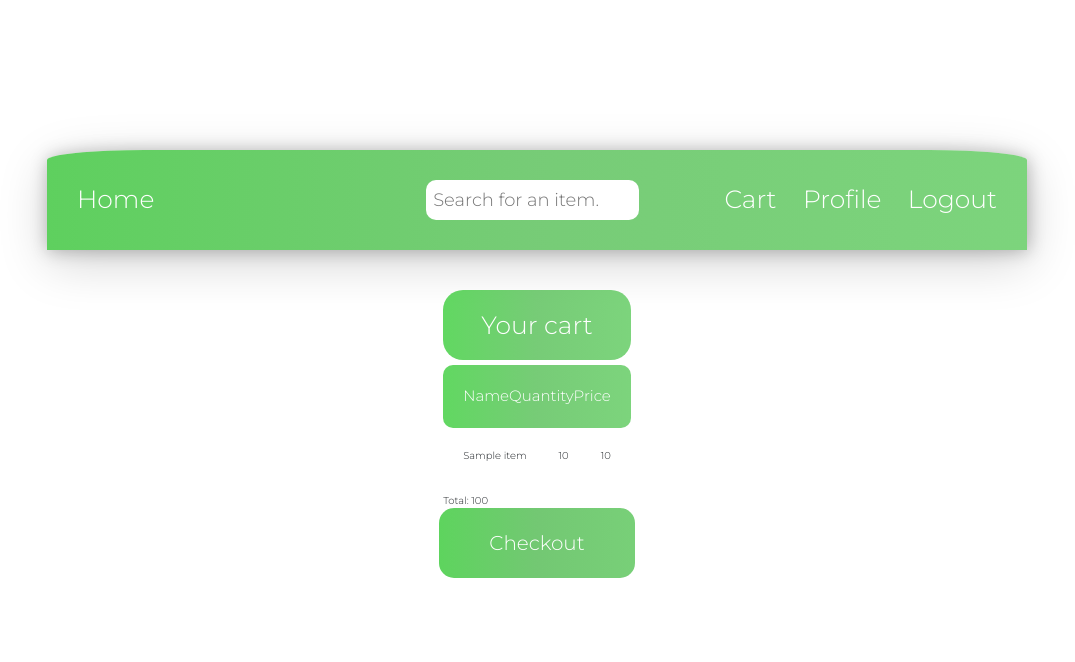
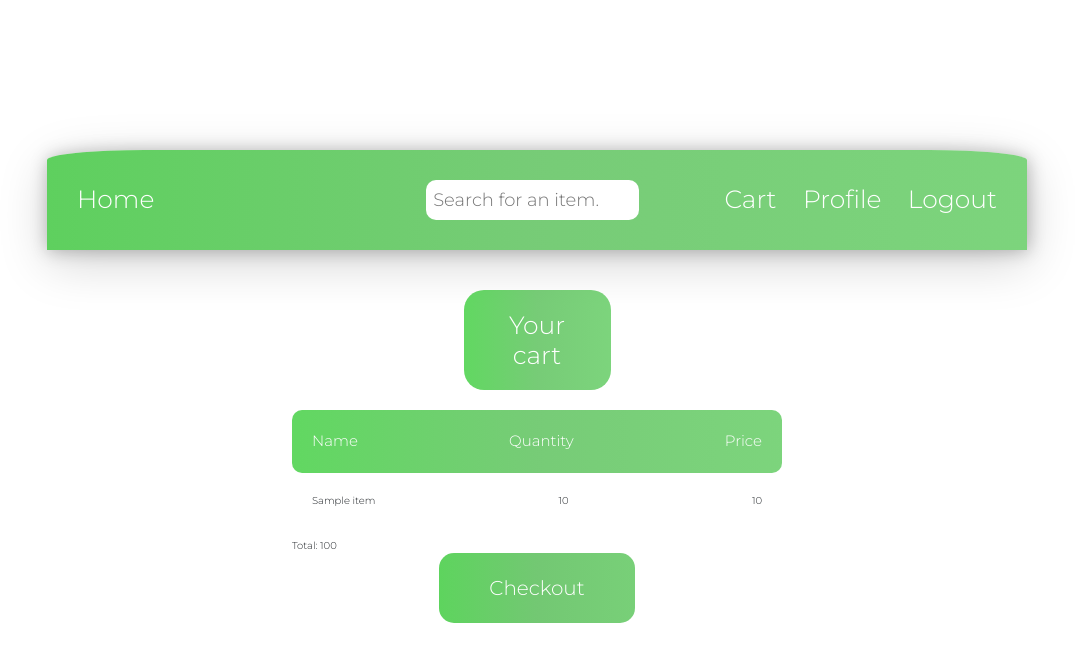
Before and after one commit to maciejwojtkowiak/fitshop, a Django app: page /cart in a window 1280 px wide. Shown: the top 662 px of the page, without its empty margins (103-1178 px from the left). Run offline with Django 3.2, Linux system fonts and the light colour scheme; a user stored in the database is signed in; tables that the repository leaves empty hold one stand-in row (values such as "Sample post").

Commit message:
styled cart and add scrollable div to shop

```diff
--- a/shop/static/shop/cart-style.css
+++ b/shop/static/shop/cart-style.css
@@ -1,18 +1,16 @@
 .cart-container {
     margin-top: 4rem;
     display: grid;
+    grid-template-columns: 50%;
     justify-content: center;
     align-content: center;
 }
 
 
 .cart-header{
-    display: flex;
-    align-items: center;
-    justify-content: center;
-}
-
-.cart-header{
+    margin: auto;
+    width: 30%;
+    text-align: center;
     padding: 2rem;
     border-radius: 20px;
     color: white;
@@ -35,13 +33,9 @@
     padding: 2rem;
     color: white;
     font-size: 1.5rem;
+    margin-top: 2rem;
 }
 
-.cart-items{
-    display: flex;
-    flex-direction: column;
-
-}
 
 .item-row{
     padding: 2rem;
--- a/shop/static/shop/style.css
+++ b/shop/static/shop/style.css
@@ -195,15 +195,16 @@ input[type=number] {
 
 .shop {
     padding: 3rem;
-    height: 120rem;
+    max-height: 120rem;
     box-shadow: 1px 12px 30px rgba(0, 0, 0, 0.26), 1px 12px 10px rgba(0, 0, 0, 0.178);
     background-color: rgb(255, 255, 255);
     display: grid;
     grid-template-columns: repeat(3, 1fr);
-    grid-gap: 10px;
+    grid-gap: 8rem 10rem;
     grid-auto-rows: minmax(100px, auto);
     justify-items: center;
     z-index: 10;
+    overflow: auto;
 }
 
 .item-button {
```
Also changed, not shown: BASE_DIR/media/pictures/man_jrh33rJ.png (added), BASE_DIR/media/pictures/shopping_V7jikNv.png (added), BASE_DIR/media/pictures/weight_1Qpjemy.png (added), BASE_DIR/media/pictures/weight_O7MTNdJ.png (added), BASE_DIR/media/pictures/weight_eVSf5ut.png (added), BASE_DIR/media/pictures/weight_u7iWoPp.png (added).
